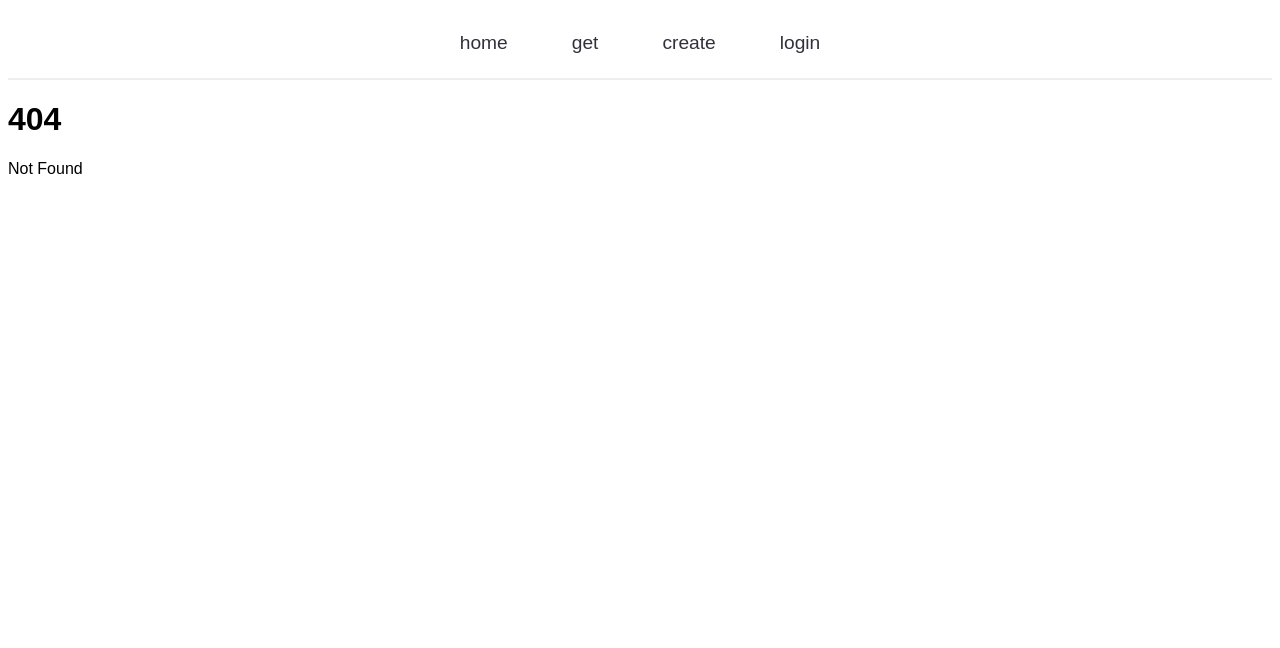
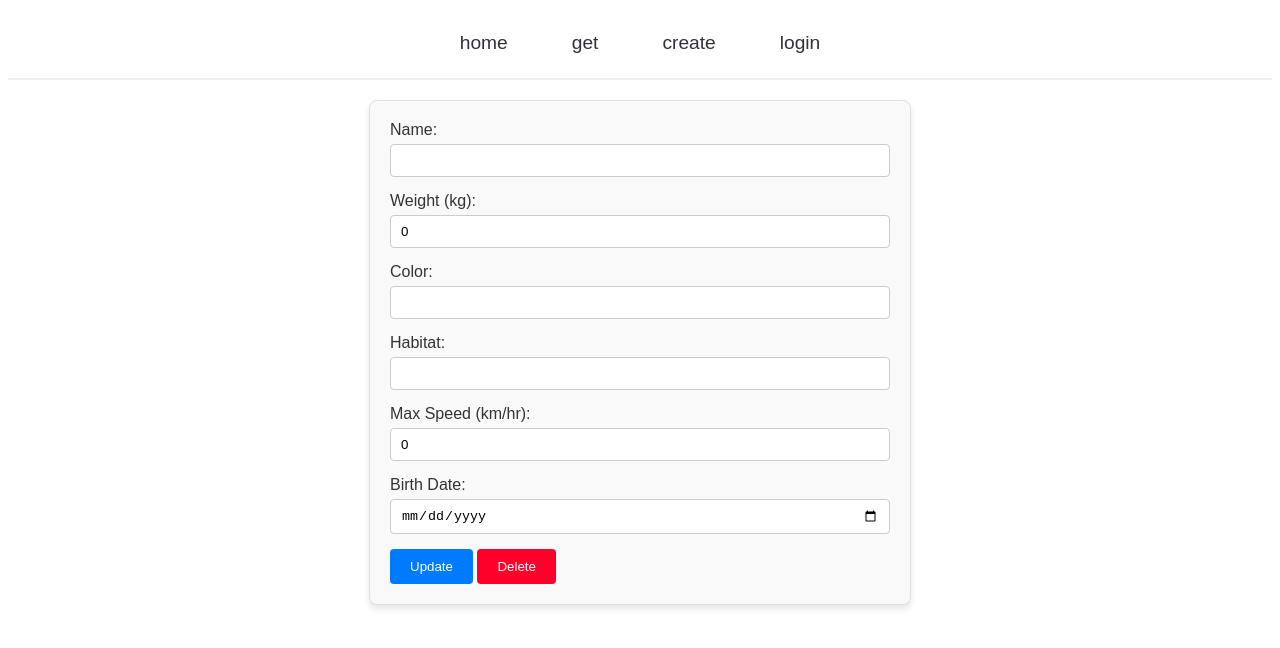
Before and after one commit to EmilseBilse/my-hippos, a SvelteKit app: page /get/1 in a window 1280 px wide. Before the commit this address had no page. Shown: the top 648 px of the page. Built offline with nearby package versions, Linux system fonts and the light colour scheme; no server answers.

Commit message:
form for updating

```diff
--- a/src/routes/create/+page.svelte
+++ b/src/routes/create/+page.svelte
@@ -18,8 +18,6 @@
 
 	onMount(() => {
 		unsubscribe = tokenStore.subscribe((value) => {
-			console.log('jep');
-
 			if (!value) {
 				goto('/login');
 			}
@@ -27,7 +25,9 @@
 	});
 
 	onDestroy(() => {
-		unsubscribe();
+		if (unsubscribe) {
+			unsubscribe();
+		}
 	});
 
 	async function upload() {
--- /dev/null
+++ b/src/routes/get/[slug]/+page.svelte
@@ -0,0 +1,141 @@
+<script lang="ts">
+	import { page } from '$app/stores';
+	import { get } from '$lib/httpService';
+	import { onMount } from 'svelte';
+
+	const slug: string = $page.params.slug;
+	let hippo: Hippo = {
+		name: '',
+		weightKg: 0,
+		color: '',
+		habitat: '',
+		maxSpeedKmHr: 0,
+		birthDate: ''
+	};
+
+	onMount(async () => {
+		const response = await get('/hippos/' + slug).then((res) => {
+			const tempHippo = res;
+			tempHippo.birthDate = formatDate(new Date(tempHippo.birthDate));
+			hippo = tempHippo;
+		});
+	});
+
+	function handleSubmit() {
+		console.log('aa');
+	}
+
+	function formatDate(date: Date) {
+		const year = date.getFullYear();
+		const month = (date.getMonth() + 1).toString().padStart(2, '0');
+		const day = date.getDate().toString().padStart(2, '0');
+		return `${year}-${month}-${day}`;
+	}
+</script>
+
+<article>
+	<form on:submit={handleSubmit}>
+		<div>
+			<label for="name">Name:</label>
+			<input id="name" type="text" bind:value={hippo.name} required autocomplete="off" />
+		</div>
+
+		<div>
+			<label for="weightKg">Weight (kg):</label>
+			<input id="weightKg" type="number" bind:value={hippo.weightKg} required autocomplete="off" />
+		</div>
+
+		<div>
+			<label for="color">Color:</label>
+			<input id="color" type="text" bind:value={hippo.color} required autocomplete="off" />
+		</div>
+
+		<div>
+			<label for="habitat">Habitat:</label>
+			<input id="habitat" type="text" bind:value={hippo.habitat} required autocomplete="off" />
+		</div>
+
+		<div>
+			<label for="maxSpeedKmHr">Max Speed (km/hr):</label>
+			<input
+				id="maxSpeedKmHr"
+				type="number"
+				bind:value={hippo.maxSpeedKmHr}
+				required
+				autocomplete="off"
+			/>
+		</div>
+
+		<div>
+			<label for="birthDate">Birth Date:</label>
+			<input id="birthDate" type="date" bind:value={hippo.birthDate} required autocomplete="off" />
+		</div>
+	</form>
+	<button type="submit">Update</button>
+	<button type="reset">Delete</button>
+</article>
+
+<style>
+	article {
+		max-width: 500px;
+		margin: 20px auto;
+		padding: 20px;
+		background-color: #f9f9f9;
+		border: 1px solid #e1e1e1;
+		border-radius: 8px;
+		box-shadow: 0 4px 6px rgba(0, 0, 0, 0.1);
+	}
+
+	form > div {
+		margin-bottom: 15px;
+	}
+
+	label {
+		display: block;
+		margin-bottom: 5px;
+		color: #333;
+		font-size: 16px;
+	}
+
+	input {
+		width: 100%;
+		padding: 8px 10px;
+		border: 1px solid #ccc;
+		border-radius: 4px;
+		box-sizing: border-box; /* Ensures padding doesn't affect overall width */
+		transition: border-color 0.3s;
+	}
+
+	input:focus {
+		outline: none;
+		border-color: #007bff; /* Highlight focus with a blue border */
+	}
+
+	button[type='submit'] {
+		background-color: #007bff;
+		color: white;
+		padding: 10px 20px;
+		border: none;
+		border-radius: 4px;
+		cursor: pointer;
+		transition: background-color 0.3s;
+	}
+
+	button[type='submit']:hover {
+		background-color: #0056b3; /* Darken button on hover */
+	}
+
+	button[type='reset'] {
+		background-color: #ff002b;
+		color: white;
+		padding: 10px 20px;
+		border: none;
+		border-radius: 4px;
+		cursor: pointer;
+		transition: background-color 0.3s;
+	}
+
+	button[type='reset']:hover {
+		background-color: #af0009; /* Darken button on hover */
+	}
+</style>
```
Also changed, not shown: src/components/hippo-card.svelte (+24 -4 lines), src/routes/get/+page.svelte (+22 -2 lines).
